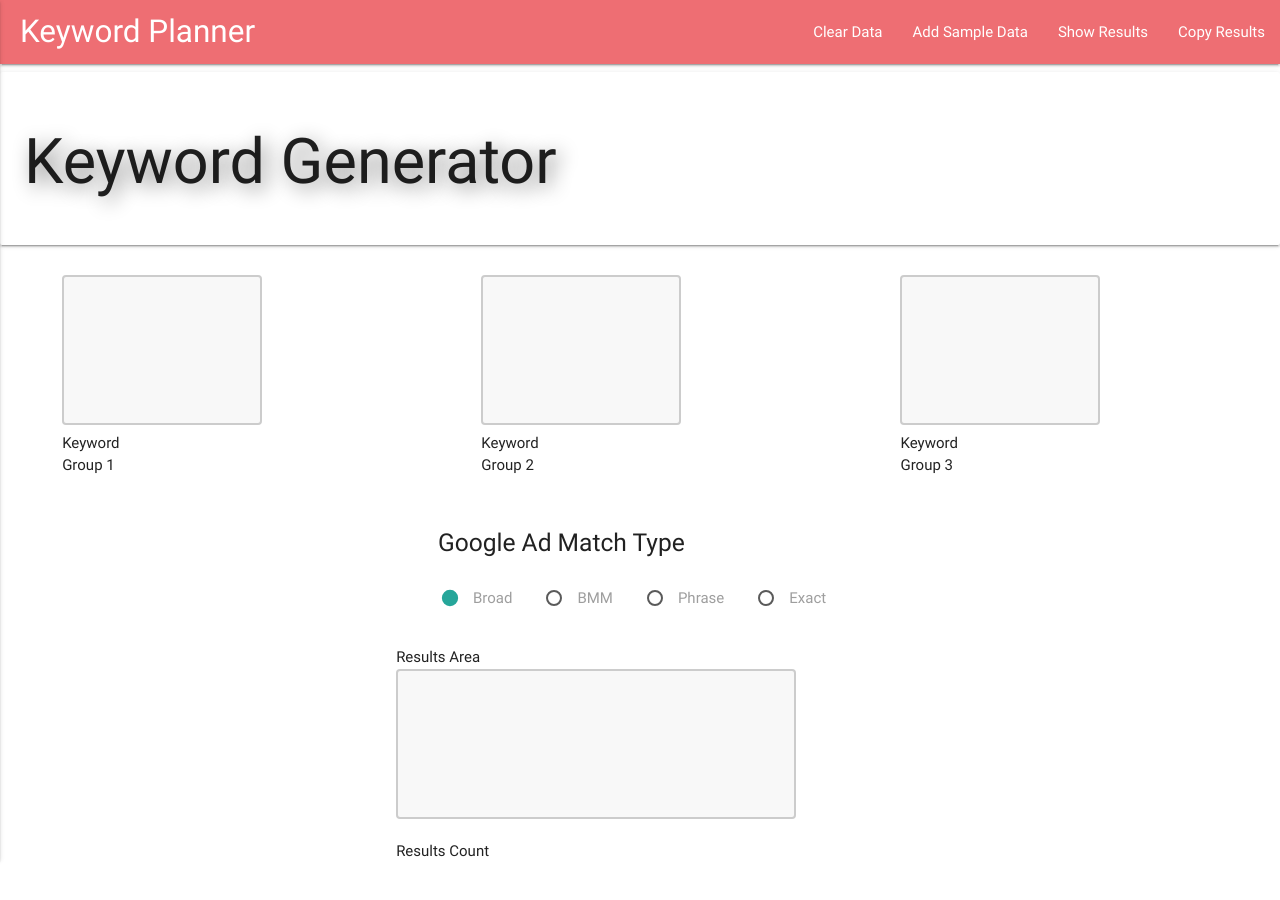
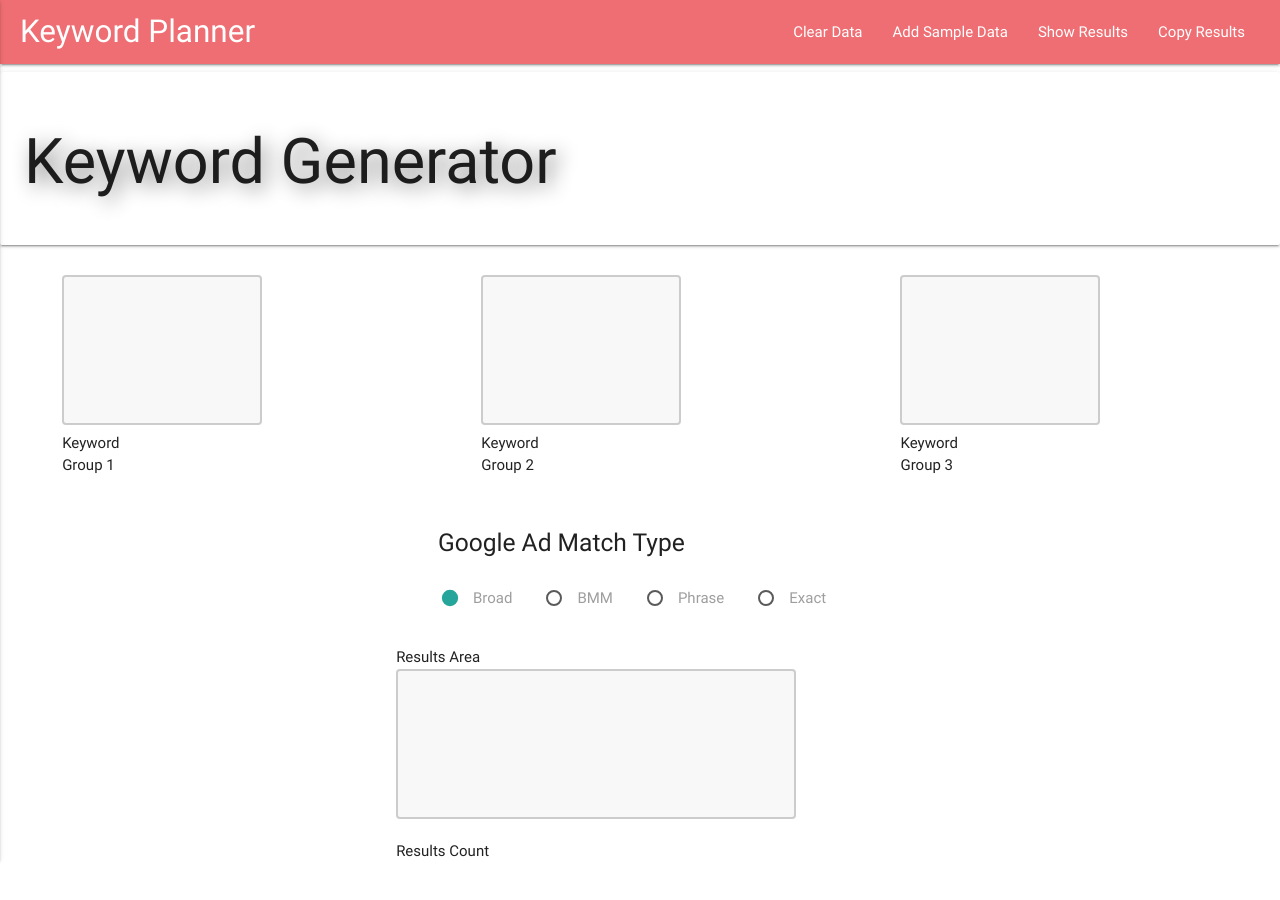
Before and after one commit to jbhafner/keyword-generator, a plain HTML site: page index.html in a window 1280 px wide. Drawn offline with nearby package versions, Linux system fonts and the light colour scheme.

Commit message:
add right margin to navbar

```diff
--- a/style.css
+++ b/style.css
@@ -75,6 +75,10 @@ body > div.row > form {
    text-shadow: grey 5px 5px 20px;
 }
 
+body > header > nav > div > ul {
+   margin-right: 20px;
+}
+
 @media screen and (max-width: 690px) {
    #resultsArea{
       width: 200px;
```
